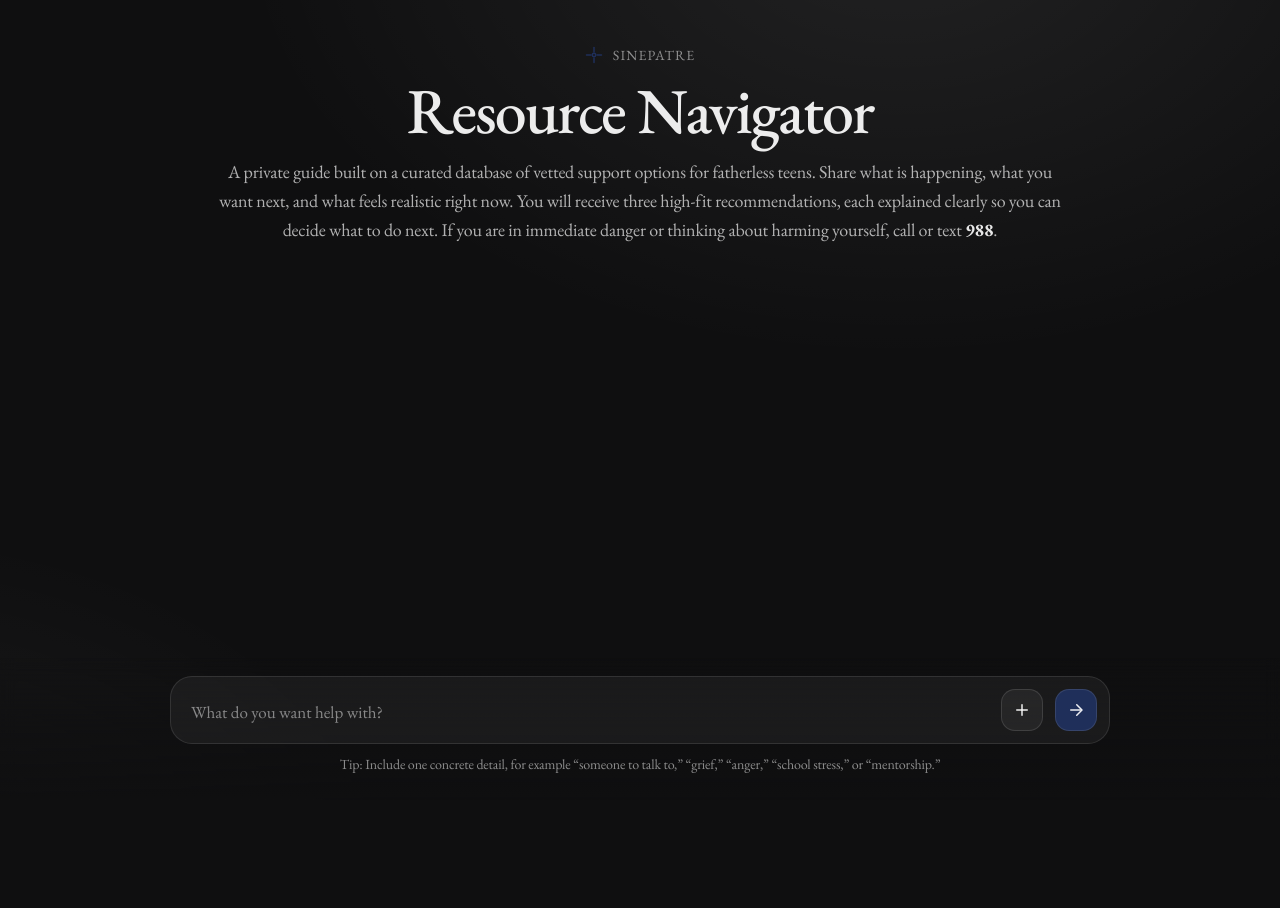
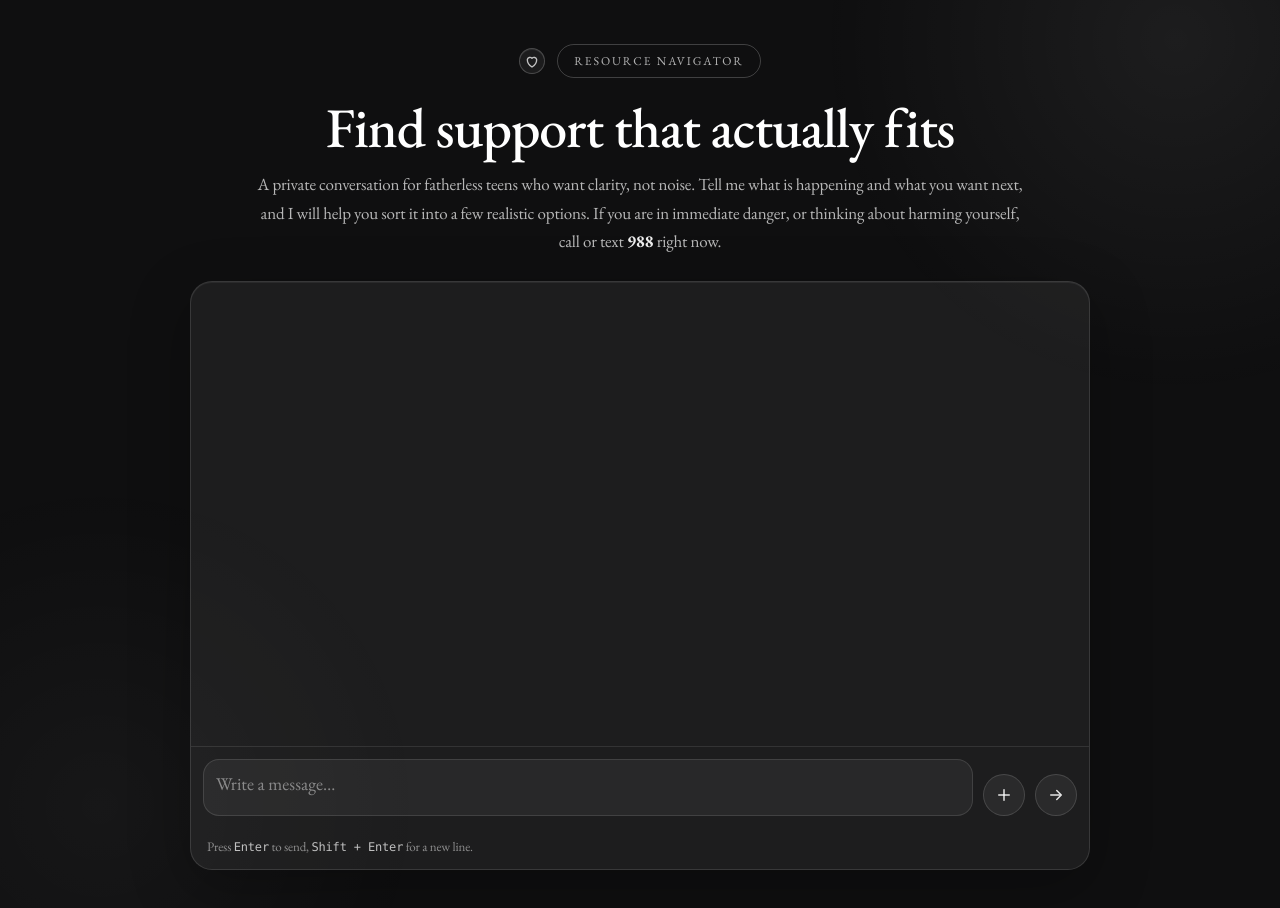
Before and after one commit to augustlogophile-creator/SinePatre, a plain HTML site: page public/navigator.html in a window 1280 px wide. Before the commit the page ends 800 px from the top, so only its background shows below. Drawn offline with nearby package versions, Linux system fonts and the light colour scheme.

Commit message:
Update navigator.html

```diff
--- a/public/navigator.html
+++ b/public/navigator.html
@@ -1,4 +1,3 @@
-<!-- navigator.html (same design and behavior) -->
 <!doctype html>
 <html lang="en">
 <head>
@@ -11,507 +10,467 @@
 
     :root{
       --bg: #0f0f10;
-      --text: rgba(255,255,255,0.92);
-      --muted: rgba(255,255,255,0.68);
-      --muted2: rgba(255,255,255,0.52);
-      --hair: rgba(255,255,255,0.10);
+      --panel: rgba(255,255,255,0.06);
+      --panelBorder: rgba(255,255,255,0.12);
+      --muted: rgba(255,255,255,0.70);
+      --muted2: rgba(255,255,255,0.50);
+      --hairline: rgba(255,255,255,0.10);
 
-      --navy: #1f2f5a;
-      --navyHover: #263a70;
+      --youBg: rgba(255,255,255,0.92);
+      --youText: #111;
 
-      --inputBg: rgba(255,255,255,0.06);
-      --inputBorder: rgba(255,255,255,0.10);
+      --aiBg: rgba(0,0,0,0.24);
+      --aiText: rgba(255,255,255,0.92);
 
-      --userBubbleBg: rgba(255,255,255,0.12);
-      --userBubbleBorder: rgba(255,255,255,0.14);
+      --btnBg: rgba(255,255,255,0.06);
+      --btnBorder: rgba(255,255,255,0.14);
+      --btnHover: rgba(255,255,255,0.10);
 
-      --assistantText: rgba(255,255,255,0.92);
+      --shadow: rgba(0,0,0,0.28);
     }
 
     *{ box-sizing: border-box; }
     html, body { height: 100%; }
     body{
       margin: 0;
+      background: var(--bg);
+      color: #fff;
       font-family: 'EB Garamond', Georgia, serif;
-      background:
-        radial-gradient(1200px 800px at 70% -10%, rgba(255,255,255,0.08), transparent 55%),
-        radial-gradient(900px 650px at -10% 115%, rgba(255,255,255,0.06), transparent 60%),
-        var(--bg);
-      color: var(--text);
       letter-spacing: -0.01em;
     }
 
-    .page{
-      min-height: 100vh;
-      display: flex;
-      flex-direction: column;
+    .bgGlow::before{
+      content: "";
+      position: fixed;
+      inset: -40% -20% auto auto;
+      width: 720px;
+      height: 720px;
+      background: radial-gradient(circle, rgba(255,255,255,0.06) 0%, transparent 70%);
+      pointer-events: none;
+      z-index: 0;
+    }
+    .bgGlow::after{
+      content: "";
+      position: fixed;
+      inset: auto auto -42% -18%;
+      width: 660px;
+      height: 660px;
+      background: radial-gradient(circle, rgba(255,255,255,0.035) 0%, transparent 70%);
+      pointer-events: none;
+      z-index: 0;
+    }
+
+    .wrap{
+      position: relative;
+      z-index: 1;
+      width: min(980px, calc(100% - 48px));
+      margin: 0 auto;
+      padding: 44px 0 54px;
     }
 
     .top{
-      width: min(980px, 100%);
-      margin: 0 auto;
-      padding: 46px 20px 0;
       text-align: center;
+      margin-bottom: 22px;
     }
 
-    .chip{
+    .markRow{
       display: inline-flex;
       align-items: center;
-      gap: 10px;
-      color: var(--muted2);
-      font-size: 14px;
-      letter-spacing: 0.08em;
-      text-transform: uppercase;
-      margin-bottom: 14px;
+      gap: 12px;
+      margin-bottom: 10px;
+      opacity: 0.95;
     }
 
     .mark{
-      width: 18px;
-      height: 18px;
-      display: inline-block;
+      width: 26px;
+      height: 26px;
+      border-radius: 999px;
+      border: 1px solid rgba(255,255,255,0.22);
+      background: rgba(255,255,255,0.06);
+      display: inline-flex;
+      align-items: center;
+      justify-content: center;
+      box-shadow: inset 0 1px 0 rgba(255,255,255,0.08);
     }
+
     .mark svg{
-      width: 18px;
-      height: 18px;
-      display: block;
-      stroke: var(--navy);
+      width: 16px;
+      height: 16px;
+      stroke: rgba(255,255,255,0.78);
+      stroke-width: 2;
       fill: none;
-      stroke-width: 2;
       stroke-linecap: round;
       stroke-linejoin: round;
     }
 
+    .chip{
+      font-size: 12px;
+      letter-spacing: 0.16em;
+      text-transform: uppercase;
+      color: rgba(255,255,255,0.72);
+      border: 1px solid rgba(255,255,255,0.22);
+      padding: 8px 16px;
+      border-radius: 999px;
+      background: transparent;
+    }
+
     h1{
-      margin: 0 0 12px;
+      margin: 10px 0 12px;
       font-weight: 500;
-      font-size: clamp(40px, 6.2vw, 64px);
-      line-height: 1.04;
-      letter-spacing: -0.03em;
+      font-size: clamp(34px, 4.8vw, 56px);
+      line-height: 1.08;
+      letter-spacing: -0.02em;
     }
 
     .desc{
       margin: 0 auto;
-      max-width: 860px;
+      max-width: 780px;
       color: var(--muted);
-      font-size: 18px;
-      line-height: 1.62;
+      font-size: 17px;
+      line-height: 1.65;
     }
 
-    .desc strong{ color: rgba(255,255,255,0.90); font-weight: 700; }
-
-    .messages{
-      width: min(980px, 100%);
-      margin: 0 auto;
-      padding: 26px 20px 140px;
-      flex: 1;
+    .desc strong{
+      color: rgba(255,255,255,0.92);
+      font-weight: 700;
     }
 
-    .msgRow{ display: flex; margin: 18px 0; }
-    .msgRow.user{ justify-content: flex-end; }
-    .msgRow.assistant{ justify-content: flex-start; }
-
-    .userBubble{
-      max-width: min(560px, 92%);
-      background: var(--userBubbleBg);
-      border: 1px solid var(--userBubbleBorder);
-      border-radius: 18px;
-      padding: 10px 14px;
-      font-size: 16.5px;
-      line-height: 1.55;
-      color: rgba(255,255,255,0.92);
-      white-space: pre-wrap;
-      overflow-wrap: anywhere;
+    .shell{
+      margin: 26px auto 0;
+      max-width: 900px;
+      background: var(--panel);
+      border: 1px solid var(--panelBorder);
+      border-radius: 22px;
+      box-shadow: 0 18px 60px var(--shadow), inset 0 1px 0 rgba(255,255,255,0.06);
+      overflow: hidden;
     }
 
-    .assistantBlock{
-      max-width: min(760px, 96%);
-      font-size: 16.5px;
-      line-height: 1.62;
-      color: var(--assistantText);
-      white-space: pre-wrap;
-      overflow-wrap: anywhere;
+    .chat{
+      padding: 16px 16px 10px;
+      height: min(58vh, 560px);
+      overflow: auto;
     }
 
-    .assistantMeta{
-      display: inline-flex;
-      align-items: center;
+    .divider{ height: 1px; background: var(--hairline); }
+
+    .row{
+      display: flex;
       gap: 10px;
-      color: var(--muted2);
-      font-size: 14px;
-      margin-bottom: 8px;
+      align-items: flex-end;
+      padding: 12px;
     }
 
-    .assistantActions{
-      display: inline-flex;
-      gap: 10px;
-      margin-top: 10px;
-      opacity: 0.8;
+    .inputWrap{
+      flex: 1;
+      background: rgba(255,255,255,0.05);
+      border: 1px solid rgba(255,255,255,0.12);
+      border-radius: 16px;
+      padding: 10px 12px;
+      min-height: 52px;
     }
 
-    .actionBtn{
-      width: 30px;
-      height: 30px;
-      border-radius: 10px;
-      border: 1px solid rgba(255,255,255,0.10);
-      background: rgba(255,255,255,0.04);
-      color: rgba(255,255,255,0.78);
+    textarea{
+      width: 100%;
+      border: none;
+      outline: none;
+      resize: none;
+      background: transparent;
+      color: rgba(255,255,255,0.90);
+      font-family: 'EB Garamond', Georgia, serif;
+      font-size: 18px;
+      line-height: 1.5;
+      padding: 0;
+      margin: 0;
+      min-height: 30px;
+      max-height: 140px;
+    }
+
+    textarea::placeholder{ color: rgba(255,255,255,0.45); }
+
+    .miniActions{
+      display: flex;
+      gap: 10px;
+      align-items: center;
+    }
+
+    .circleBtn{
+      width: 42px;
+      height: 42px;
+      border-radius: 999px;
+      border: 1px solid var(--btnBorder);
+      background: var(--btnBg);
+      color: rgba(255,255,255,0.88);
       display: inline-flex;
       align-items: center;
       justify-content: center;
       cursor: pointer;
-      transition: background 140ms ease, transform 140ms ease, border-color 140ms ease;
+      transition: transform 160ms ease, background 160ms ease, border-color 160ms ease;
+      position: relative;
       user-select: none;
     }
 
-    .actionBtn:hover{
-      background: rgba(255,255,255,0.07);
-      border-color: rgba(255,255,255,0.14);
+    .circleBtn:hover{
       transform: translateY(-1px);
+      background: var(--btnHover);
+      border-color: rgba(255,255,255,0.20);
     }
 
-    .actionBtn svg{
-      width: 16px;
-      height: 16px;
-      fill: none;
+    .circleBtn:disabled{
+      opacity: 0.55;
+      cursor: not-allowed;
+      transform: none;
+    }
+
+    .circleBtn svg{
+      width: 18px;
+      height: 18px;
       stroke: currentColor;
       stroke-width: 2;
+      fill: none;
       stroke-linecap: round;
       stroke-linejoin: round;
     }
 
-    .composerWrap{
-      position: sticky;
-      bottom: 0;
-      padding: 18px 0 26px;
-      background: linear-gradient(to top, rgba(15,15,16,0.94), rgba(15,15,16,0.70), transparent);
-      backdrop-filter: blur(8px);
+    .tooltip{
+      position: absolute;
+      left: 50%;
+      bottom: 52px;
+      transform: translateX(-50%);
+      background: rgba(10,10,11,0.92);
+      border: 1px solid rgba(255,255,255,0.14);
+      color: rgba(255,255,255,0.92);
+      padding: 7px 10px;
+      border-radius: 10px;
+      font-size: 12px;
+      letter-spacing: 0.02em;
+      white-space: nowrap;
+      opacity: 0;
+      pointer-events: none;
+      transition: opacity 140ms ease;
     }
 
-    .composer{
-      width: min(980px, 100%);
-      margin: 0 auto;
-      padding: 0 20px;
+    .circleBtn:hover .tooltip{ opacity: 1; }
+
+    .hint{
+      padding: 10px 16px 14px;
+      color: var(--muted2);
+      font-size: 13px;
     }
 
-    .bar{
-      display: grid;
-      grid-template-columns: 1fr auto auto;
-      gap: 12px;
-      align-items: end;
-      border-radius: 22px;
-      border: 1px solid var(--inputBorder);
-      background: rgba(255,255,255,0.05);
-      padding: 12px 12px;
+    .hint code{
+      color: rgba(255,255,255,0.72);
+      font-family: ui-monospace, SFMono-Regular, Menlo, Monaco, Consolas, "Liberation Mono", monospace;
+      font-size: 12px;
     }
 
-    textarea{
-      width: 100%;
-      border: 0;
-      outline: none;
-      background: transparent;
-      color: var(--text);
-      font-family: 'EB Garamond', Georgia, serif;
+    .msg{
+      display: flex;
+      margin: 10px 0;
+    }
+    .msg.you{ justify-content: flex-start; }
+    .msg.ai{ justify-content: flex-end; }
+
+    .bubble{
+      max-width: min(760px, 86%);
+      padding: 12px 14px;
+      border-radius: 16px;
+      border: 1px solid rgba(255,255,255,0.10);
       font-size: 17px;
-      line-height: 1.45;
-      resize: none;
-      min-height: 28px;
-      max-height: 160px;
-      overflow: auto;
-      padding: 6px 8px;
+      line-height: 1.6;
+      white-space: pre-wrap;
+      word-wrap: break-word;
     }
 
-    textarea::placeholder{ color: rgba(255,255,255,0.48); }
-
-    .btn{
-      width: 42px;
-      height: 42px;
-      border-radius: 14px;
-      border: 1px solid rgba(255,255,255,0.12);
-      background: rgba(255,255,255,0.05);
-      color: rgba(255,255,255,0.92);
-      display: inline-flex;
-      align-items: center;
-      justify-content: center;
-      cursor: pointer;
-      transition: background 150ms ease, transform 150ms ease, border-color 150ms ease, opacity 150ms ease;
-      position: relative;
-      user-select: none;
-    }
-
-    .btn:hover{
-      transform: translateY(-1px);
-      background: rgba(255,255,255,0.08);
+    .you .bubble{
+      background: var(--youBg);
+      color: var(--youText);
       border-color: rgba(255,255,255,0.16);
     }
 
-    .btn.primary{
-      background: var(--navy);
-      border-color: rgba(255,255,255,0.10);
-    }
-    .btn.primary:hover{ background: var(--navyHover); }
-
-    .btn:disabled{ opacity: 0.55; cursor: not-allowed; transform: none; }
-
-    .btn svg{
-      width: 18px;
-      height: 18px;
-      fill: none;
-      stroke: currentColor;
-      stroke-width: 2;
-      stroke-linecap: round;
-      stroke-linejoin: round;
+    .ai .bubble{
+      background: var(--aiBg);
+      color: var(--aiText);
+      border-color: rgba(255,255,255,0.12);
     }
 
-    .btn[data-tip]::after{
-      content: attr(data-tip);
-      position: absolute;
-      bottom: 54px;
-      right: 0;
-      background: rgba(10,10,11,0.92);
-      color: rgba(255,255,255,0.92);
-      border: 1px solid rgba(255,255,255,0.14);
-      padding: 8px 10px;
-      border-radius: 10px;
-      font-size: 13px;
-      line-height: 1.2;
-      white-space: nowrap;
-      opacity: 0;
-      transform: translateY(6px);
-      pointer-events: none;
-      transition: opacity 140ms ease, transform 140ms ease;
-      box-shadow: 0 16px 40px rgba(0,0,0,0.35);
+    .typing{
+      opacity: 0.8;
+      font-style: italic;
     }
-    .btn[data-tip]:hover::after{ opacity: 1; transform: translateY(0); }
 
-    .tip{
-      width: min(980px, 100%);
-      margin: 10px auto 0;
-      padding: 0 20px;
-      color: var(--muted2);
-      font-size: 14px;
-      text-align: center;
-      line-height: 1.45;
+    @media (max-width: 620px){
+      .wrap{ width: calc(100% - 28px); padding: 34px 0 44px; }
+      textarea{ font-size: 16px; }
+      .bubble{ font-size: 16px; }
+      .chat{ height: min(62vh, 560px); }
     }
   </style>
 </head>
 
-<body>
-  <div class="page">
-    <header class="top">
-      <div class="chip">
+<body class="bgGlow">
+  <div class="wrap">
+    <div class="top">
+      <div class="markRow">
         <span class="mark" aria-hidden="true">
           <svg viewBox="0 0 24 24">
-            <path d="M12 2v6"></path>
-            <path d="M12 16v6"></path>
-            <path d="M2 12h6"></path>
-            <path d="M16 12h6"></path>
-            <circle cx="12" cy="12" r="2.3"></circle>
+            <path d="M12 21s-7-4.6-7-11a4 4 0 0 1 7-2 4 4 0 0 1 7 2c0 6.4-7 11-7 11z"></path>
           </svg>
         </span>
-        SinePatre
+        <span class="chip">Resource Navigator</span>
       </div>
 
-      <h1>Resource Navigator</h1>
+      <h1>Find support that actually fits</h1>
 
       <p class="desc">
-        A private guide built on a curated database of vetted support options for fatherless teens.
-        Share what is happening, what you want next, and what feels realistic right now.
-        You will receive three high-fit recommendations, each explained clearly so you can decide what to do next.
-        If you are in immediate danger or thinking about harming yourself, call or text <strong>988</strong>.
+        A private conversation for fatherless teens who want clarity, not noise.
+        Tell me what is happening and what you want next, and I will help you sort it into a few realistic options.
+        If you are in immediate danger, or thinking about harming yourself, call or text <strong>988</strong> right now.
       </p>
-    </header>
+    </div>
 
-    <main id="messages" class="messages" aria-live="polite" aria-label="Chat messages"></main>
+    <div class="shell" role="application" aria-label="SinePatre chat">
+      <div id="chat" class="chat" aria-live="polite"></div>
+      <div class="divider"></div>
 
-    <div class="composerWrap">
-      <div class="composer">
-        <div class="bar" role="group" aria-label="Message composer">
-          <textarea
-            id="input"
-            placeholder="What do you want help with?"
-            rows="1"
-          ></textarea>
+      <div class="row">
+        <div class="inputWrap">
+          <textarea id="input" placeholder="Write a message…" rows="1"></textarea>
+        </div>
 
-          <button id="newChat" class="btn" type="button" data-tip="Start new chat" aria-label="Start new chat">
+        <div class="miniActions">
+          <button id="newChat" class="circleBtn" type="button" aria-label="Create new chat">
+            <span class="tooltip">Create new chat</span>
             <svg viewBox="0 0 24 24" aria-hidden="true">
               <path d="M12 5v14"></path>
               <path d="M5 12h14"></path>
             </svg>
           </button>
 
-          <button id="send" class="btn primary" type="button" data-tip="Send" aria-label="Send">
+          <button id="send" class="circleBtn" type="button" aria-label="Send message">
+            <span class="tooltip">Send</span>
             <svg viewBox="0 0 24 24" aria-hidden="true">
-              <path d="M5 12h13"></path>
-              <path d="M13 5l7 7-7 7"></path>
+              <path d="M5 12h12"></path>
+              <path d="M13 6l6 6-6 6"></path>
             </svg>
           </button>
         </div>
+      </div>
 
-        <div class="tip">
-          Tip: Include one concrete detail, for example “someone to talk to,” “grief,” “anger,” “school stress,” or “mentorship.”
-        </div>
+      <div class="hint">
+        Press <code>Enter</code> to send, <code>Shift + Enter</code> for a new line.
       </div>
     </div>
   </div>
 
   <script>
-    const messagesEl = document.getElementById("messages");
+    const chatEl = document.getElementById("chat");
     const inputEl = document.getElementById("input");
     const sendBtn = document.getElementById("send");
-    const newChatBtn = document.getElementById("newChat");
+    const newBtn = document.getElementById("newChat");
 
-    function autoGrow(el){
-      el.style.height = "auto";
-      el.style.height = Math.min(el.scrollHeight, 160) + "px";
+    let history = [];
+
+    function addMessage(role, text, opts = {}) {
+      const wrap = document.createElement("div");
+      wrap.className = "msg " + (role === "user" ? "you" : "ai");
+
+      const bubble = document.createElement("div");
+      bubble.className = "bubble" + (opts.typing ? " typing" : "");
+      bubble.textContent = text;
+
+      wrap.appendChild(bubble);
+      chatEl.appendChild(wrap);
+      chatEl.scrollTop = chatEl.scrollHeight;
+
+      return bubble;
     }
 
-    function setBusy(b){
-      sendBtn.disabled = b;
-      newChatBtn.disabled = b;
+    function setSending(isSending) {
+      sendBtn.disabled = isSending;
+      newBtn.disabled = isSending;
     }
 
-    function scrollBottom(){
-      window.scrollTo({ top: document.body.scrollHeight, behavior: "smooth" });
+    function autosize() {
+      inputEl.style.height = "0px";
+      const h = Math.min(inputEl.scrollHeight, 140);
+      inputEl.style.height = h + "px";
     }
 
-    function clearChat(){
-      messagesEl.innerHTML = "";
+    function trimHistory() {
+      history = history
+        .filter(m => m && (m.role === "user" || m.role === "assistant") && typeof m.content === "string")
+        .slice(-10);
+    }
+
+    async function send() {
+      const message = (inputEl.value || "").trim();
+      if (!message) return;
+
+      addMessage("user", message);
+      history.push({ role: "user", content: message });
+      trimHistory();
+
       inputEl.value = "";
-      autoGrow(inputEl);
+      autosize();
+      setSending(true);
+
+      const typingBubble = addMessage("assistant", "…", { typing: true });
+
+      const controller = new AbortController();
+      const timeoutMs = 12000; // fail fast
+      const t = setTimeout(() => controller.abort(), timeoutMs);
+
+      try {
+        const res = await fetch("/api/navigate", {
+          method: "POST",
+          headers: { "Content-Type": "application/json" },
+          body: JSON.stringify({ message, history }),
+          signal: controller.signal,
+        });
+
+        const data = await res.json().catch(() => ({}));
+        if (!res.ok) throw new Error(data?.error || data?.detail || "Request failed");
+
+        const reply = (data.reply || "").trim() ||
+          "Tell me a little more about what you want most right now, and what would feel doable this week.";
+
+        typingBubble.classList.remove("typing");
+        typingBubble.textContent = reply;
+
+        history.push({ role: "assistant", content: reply });
+        trimHistory();
+      } catch (err) {
+        typingBubble.classList.remove("typing");
+        typingBubble.textContent =
+          "That request took too long. Try again. If it keeps happening, check your Vercel logs for /api/navigate and confirm your API key is set.";
+      } finally {
+        clearTimeout(t);
+        setSending(false);
+        chatEl.scrollTop = chatEl.scrollHeight;
+      }
+    }
+
+    function newChat() {
+      history = [];
+      chatEl.innerHTML = "";
+      inputEl.value = "";
+      autosize();
       inputEl.focus();
     }
 
-    function addUser(text){
-      const row = document.createElement("div");
-      row.className = "msgRow user";
+    sendBtn.addEventListener("click", send);
+    newBtn.addEventListener("click", newChat);
 
-      const bubble = document.createElement("div");
-      bubble.className = "userBubble";
-      bubble.textContent = text;
-
-      row.appendChild(bubble);
-      messagesEl.appendChild(row);
-    }
-
-    function addAssistant(text, { isTyping = false } = {}){
-      const row = document.createElement("div");
-      row.className = "msgRow assistant";
-
-      const block = document.createElement("div");
-      block.className = "assistantBlock";
-
-      const meta = document.createElement("div");
-      meta.className = "assistantMeta";
-      meta.textContent = "Navigator";
-
-      const content = document.createElement("div");
-      content.textContent = text;
-
-      block.appendChild(meta);
-      block.appendChild(content);
-
-      if (!isTyping){
-        const actions = document.createElement("div");
-        actions.className = "assistantActions";
-
-        const copyBtn = document.createElement("button");
-        copyBtn.className = "actionBtn";
-        copyBtn.type = "button";
-        copyBtn.title = "Copy";
-        copyBtn.innerHTML = `
-          <svg viewBox="0 0 24 24" aria-hidden="true">
-            <path d="M9 9h10v10H9z"></path>
-            <path d="M5 15H4a2 2 0 0 1-2-2V4a2 2 0 0 1 2-2h9a2 2 0 0 1 2 2v1"></path>
-          </svg>`;
-        copyBtn.addEventListener("click", async () => {
-          try { await navigator.clipboard.writeText(text); } catch {}
-        });
-
-        actions.appendChild(copyBtn);
-        block.appendChild(actions);
-      }
-
-      row.appendChild(block);
-      messagesEl.appendChild(row);
-      return row;
-    }
-
-    function formatReply(data){
-      const intro = data?.intro ? String(data.intro).trim() : "";
-      const resources = Array.isArray(data?.resources) ? data.resources : [];
-
-      const lines = [];
-      if (intro) lines.push(intro);
-
-      if (resources.length){
-        lines.push("");
-        resources.slice(0, 3).forEach((r, i) => {
-          const title = (r.title || "Resource").trim();
-          const url = (r.url || "").trim();
-          const why = (r.why || "").trim();
-
-          lines.push(`${i + 1}. ${title}${url ? " — " + url : ""}`);
-          if (why) lines.push(why);
-          lines.push("");
-        });
-      }
-
-      return lines.join("\n").trim();
-    }
-
-    async function send(){
-      const message = (inputEl.value || "").trim();
-      if (!message) return;
-
-      addUser(message);
-      inputEl.value = "";
-      autoGrow(inputEl);
-      setBusy(true);
-      scrollBottom();
-
-      const typingRow = addAssistant("Thinking...", { isTyping: true });
-      scrollBottom();
-
-      try{
-        const res = await fetch("/api/navigate", {
-          method: "POST",
-          headers: { "Content-Type": "application/json" },
-          body: JSON.stringify({ message })
-        });
-
-        const data = await res.json().catch(() => ({}));
-        if (!res.ok){
-          throw new Error(data?.error || data?.detail || "Request failed");
-        }
-
-        typingRow.remove();
-
-        const reply = formatReply(data) || "I did not receive a usable reply. Please try again.";
-        addAssistant(reply);
-        scrollBottom();
-
-      } catch (e){
-        typingRow.remove();
-        addAssistant("I could not load recommendations right now. Please try again in a moment.");
-        scrollBottom();
-      } finally {
-        setBusy(false);
-        inputEl.focus();
-      }
-    }
-
-    sendBtn.addEventListener("click", send);
-    newChatBtn.addEventListener("click", clearChat);
-    inputEl.addEventListener("input", () => autoGrow(inputEl));
-
+    inputEl.addEventListener("input", autosize);
     inputEl.addEventListener("keydown", (e) => {
-      if (e.key === "Enter" && !e.shiftKey){
+      if (e.key === "Enter" && !e.shiftKey) {
         e.preventDefault();
         send();
       }
     });
 
-    inputEl.focus();
+    // No starter message, start clean
+    newChat();
   </script>
 </body>
 </html>
```
